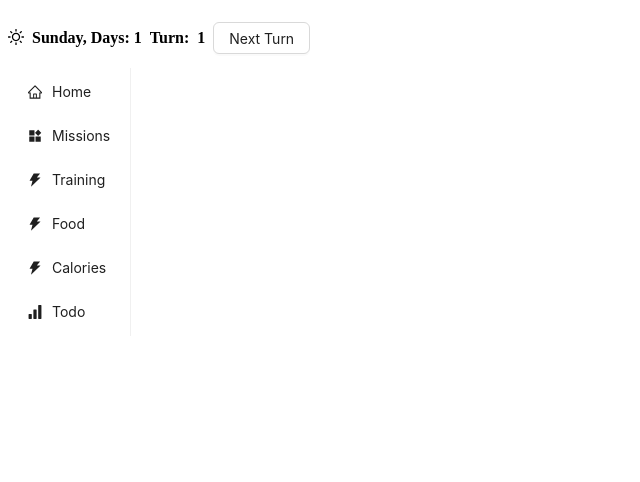
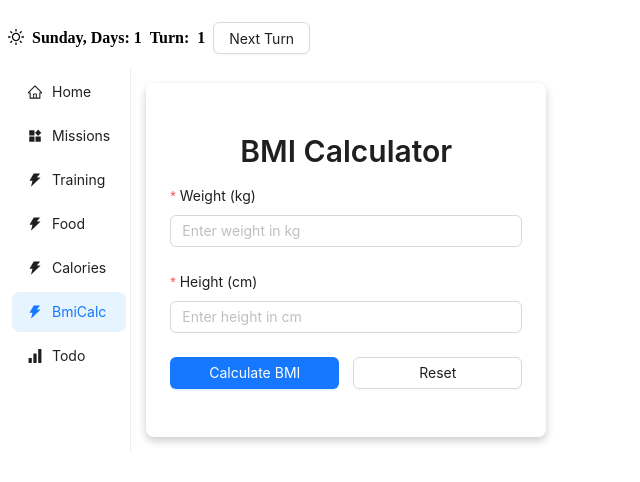
Before and after one commit to Bochi-dev/sosrebuid-reactviteantd, a React (Vite) app: page /BmiCalc in a window 1280 px wide. Shown: the top 482 px of the page, without its empty margins (0-640 px from the left). Built offline with nearby package versions, Linux system fonts and the light colour scheme.

Commit message:
BMI calculator added

```diff
--- a/src/App.jsx
+++ b/src/App.jsx
@@ -8,7 +8,7 @@ SignalFilled,} from "@ant-design/icons"
 import { useState } from 'react'
 import { IconText } from "./components"
 import { Route, Routes, useNavigate, useLocation } from "react-router-dom"
-import { Main, Missions, Todo, Training, Calories } from "./pages"
+import { Main, Missions, Todo, Training, Calories, BmiCalc } from "./pages"
 const daysOfWeek = ["Sunday","Monday","Tuesday","Wednesday","Thursday","Friday","Saturday"]
 
 
@@ -289,6 +289,7 @@ function SideMenu() {
             {label: "Training", key:"/Training", icon: <ThunderboltFilled/>},
             {label: "Food", key:"/Food", icon: <ThunderboltFilled/>},
             {label: "Calories", key:"/Calories", icon: <ThunderboltFilled/>},
+            {label: "BmiCalc", key:"/BmiCalc", icon: <ThunderboltFilled/>},
             {label: "Todo", key:"/Todo", icon: <SignalFilled/>},
 
         ]}>
@@ -344,6 +345,10 @@ function Content(operations) {
                 element={<Calories operations={operations}/>}
             />
             <Route
+                path="/BmiCalc"
+                element={<BmiCalc/>}
+            />
+            <Route
                 path="/Todo"
                 element={<Todo/>}
             />
--- /dev/null
+++ b/src/components/BMICalculator/BMICalculator.jsx
@@ -0,0 +1,153 @@
+import React, { useState } from 'react';
+import { Form, InputNumber, Button, Typography, Divider, Modal } from 'antd';
+
+const { Text, Title } = Typography;
+
+export const BMICalculator = () => {
+  const [form] = Form.useForm();
+  const [bmi, setBmi] = useState(null);
+  const [category, setCategory] = useState('');
+  const [idealRange, setIdealRange] = useState(null);
+  const [healthTipsVisible, setHealthTipsVisible] = useState(false);
+
+  // Function to calculate BMI and determine additional info
+  const calculateBMI = (values) => {
+    const { weight, height } = values;
+    if (!weight || !height) return;
+    const heightInMeters = height / 100;
+    const bmiValue = weight / (heightInMeters * heightInMeters);
+    setBmi(bmiValue.toFixed(2));
+    setCategory(getBMICategory(bmiValue));
+    // Calculate ideal weight range based on healthy BMI range [18.5, 24.9]
+    const minIdeal = (18.5 * heightInMeters * heightInMeters).toFixed(1);
+    const maxIdeal = (24.9 * heightInMeters * heightInMeters).toFixed(1);
+    setIdealRange({ min: minIdeal, max: maxIdeal });
+  };
+
+  // Determine the BMI category
+  const getBMICategory = (bmi) => {
+    if (bmi < 18.5) {
+      return 'Underweight';
+    } else if (bmi >= 18.5 && bmi < 24.9) {
+      return 'Normal weight';
+    } else if (bmi >= 25 && bmi < 29.9) {
+      return 'Overweight';
+    } else {
+      return 'Obesity';
+    }
+  };
+
+  // Provide health tips based on the BMI category
+  const getHealthTips = (category) => {
+    switch(category) {
+      case 'Underweight':
+        return "Consider a nutrient-rich diet with balanced proteins, carbohydrates, and healthy fats. A nutritionist might help you create a meal plan to gain weight gradually.";
+      case 'Normal weight':
+        return "Great job! Maintain your balanced diet and regular physical activity to keep up your healthy lifestyle.";
+      case 'Overweight':
+        return "Try incorporating regular physical activity and consider a moderate calorie reduction. Consulting a nutritionist for a tailored plan can be beneficial.";
+      case 'Obesity':
+        return "It's advisable to consult with a healthcare professional. Consider a structured diet and exercise plan to help improve your health gradually.";
+      default:
+        return "";
+    }
+  };
+
+  // Handle form submission
+  const onFinish = (values) => {
+    calculateBMI(values);
+  };
+
+  return (
+    <div>
+      <Form
+        form={form}
+        layout="vertical"
+        onFinish={onFinish}
+      >
+        <Form.Item
+          label="Weight (kg)"
+          name="weight"
+          rules={[
+            { required: true, message: 'Please input your weight' },
+            { type: 'number', min: 1, message: 'Weight must be greater than 0' },
+          ]}
+        >
+          <InputNumber style={{ width: '100%' }} placeholder="Enter weight in kg" />
+        </Form.Item>
+
+        <Form.Item
+          label="Height (cm)"
+          name="height"
+          rules={[
+            { required: true, message: 'Please input your height' },
+            { type: 'number', min: 1, message: 'Height must be greater than 0' },
+          ]}
+        >
+          <InputNumber style={{ width: '100%' }} placeholder="Enter height in cm" />
+        </Form.Item>
+
+        <Form.Item>
+          <div style={{ display: 'flex', justifyContent: 'space-between' }}>
+            <Button type="primary" htmlType="submit" style={{ width: '48%' }}>
+              Calculate BMI
+            </Button>
+            <Button
+              onClick={() => {
+                form.resetFields();
+                setBmi(null);
+                setCategory('');
+                setIdealRange(null);
+              }}
+              style={{ width: '48%' }}
+            >
+              Reset
+            </Button>
+          </div>
+        </Form.Item>
+      </Form>
+
+      {bmi && (
+        <>
+          <Divider />
+          <div style={{ textAlign: 'center' }}>
+            <Title level={4}>Your BMI: {bmi}</Title>
+            <Text strong style={{ fontSize: '16px' }}>
+              Category: {category}
+            </Text>
+            {idealRange && (
+              <div style={{ marginTop: '10px' }}>
+                <Text>
+                  Your ideal weight range: {idealRange.min} kg - {idealRange.max} kg
+                </Text>
+              </div>
+            )}
+            <div style={{ marginTop: '20px' }}>
+              <Button type="dashed" onClick={() => setHealthTipsVisible(true)}>
+                View Health Tips
+              </Button>
+            </div>
+          </div>
+        </>
+      )}
+
+      <Modal
+        title="Health Tips"
+        visible={healthTipsVisible}
+        onOk={() => setHealthTipsVisible(false)}
+        onCancel={() => setHealthTipsVisible(false)}
+        footer={[
+          <Button key="close" type="primary" onClick={() => setHealthTipsVisible(false)}>
+            Close
+          </Button>
+        ]}
+      >
+        <p>
+          {bmi
+            ? getHealthTips(category)
+            : "Please calculate your BMI to get personalized health tips."}
+        </p>
+      </Modal>
+    </div>
+  );
+};
--- /dev/null
+++ b/src/components/BMICalculator/index.js
@@ -0,0 +1 @@
+export * from "./BMICalculator"
--- a/src/components/index.js
+++ b/src/components/index.js
@@ -2,3 +2,4 @@ export * from "./Card"
 export * from "./MissionCard"
 export * from "./IconText"
 export * from "./Recruits"
+export * from "./BMICalculator"
--- /dev/null
+++ b/src/pages/BmiCalc/BmiCalc.jsx
@@ -0,0 +1,20 @@
+import React from 'react';
+import { Card, Typography } from 'antd';
+import { BMICalculator } from "../../components"
+const { Title } = Typography;
+
+export function BmiCalc(){
+    return (
+    <div className="container">
+      <Card
+        style={{ width: 400, boxShadow: '0 4px 8px rgba(0,0,0,0.2)' }}
+        bordered={false}
+      >
+        <Title level={2} style={{ textAlign: 'center' }}>
+          BMI Calculator
+        </Title>
+        <BMICalculator />
+      </Card>
+    </div>
+  );
+}
--- /dev/null
+++ b/src/pages/BmiCalc/index.js
@@ -0,0 +1 @@
+export * from "./BmiCalc"
--- a/src/pages/index.js
+++ b/src/pages/index.js
@@ -3,3 +3,4 @@ export * from "./Missions"
 export * from "./Todo"
 export * from "./Training"
 export * from "./Calories"
+export * from "./BmiCalc"
```
